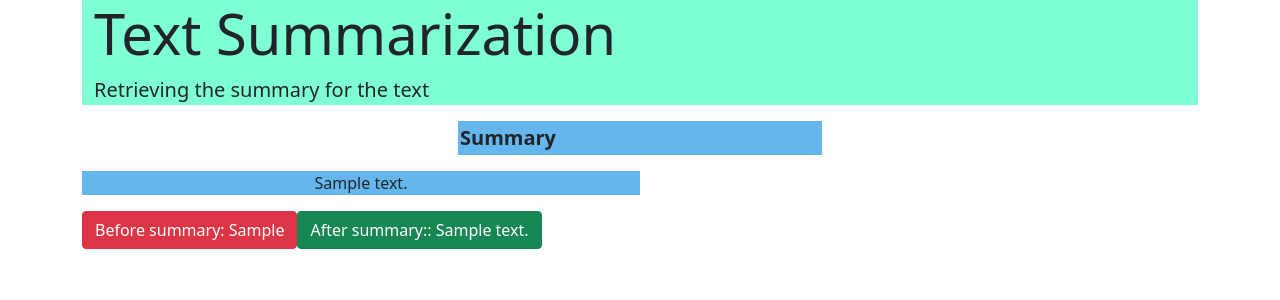
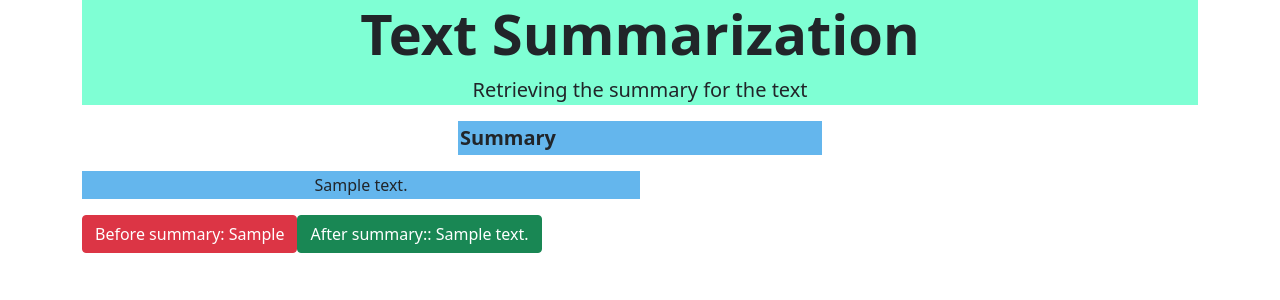
Before and after one commit to Anindita-172/Text-summary-web, a Flask app: template templates/summary.html in a window 1280 px wide. Shown: the top 300 px of the page. Run offline with Flask 3, Linux system fonts and the light colour scheme; the template is opened without the code that fills it: most values are stand-ins (such as "Sample title", 1, 10 or a date in 2020); some libraries are stand-ins or nearby versions.

Commit message:
added stylings

```diff
--- a/static/style.css
+++ b/static/style.css
@@ -17,7 +17,7 @@
     font-size: 20px;
     font-weight: bold;
     padding:2px ;
-    justify-content: center;
+    justify-content:flex-start;
  }
 
  .srt{
@@ -29,6 +29,8 @@
 
     background-color: rgb(100, 182, 237);
     padding:20x;
+    padding:2px ;
+    justify-content:center;
 }
 
 .originalText{
@@ -38,3 +40,18 @@
     margin-left: 10px;
 
 }
+.heading{
+    font-weight: bold;
+    display: flex;
+    justify-content: center;
+}
+
+.lead
+{
+    display: flex;
+    justify-content: center;
+}
+.submitbtn{
+
+    margin-top: 10px;
+}
```
